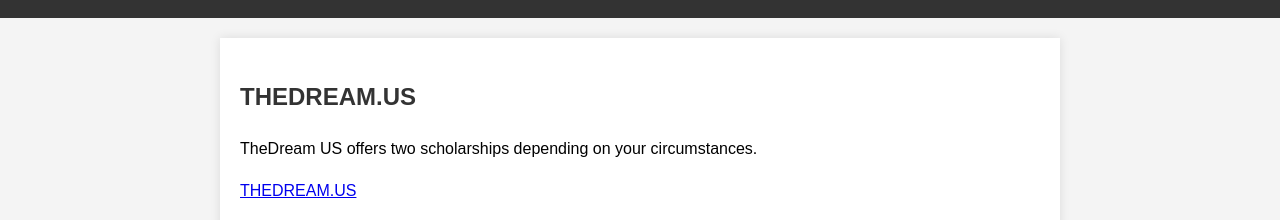
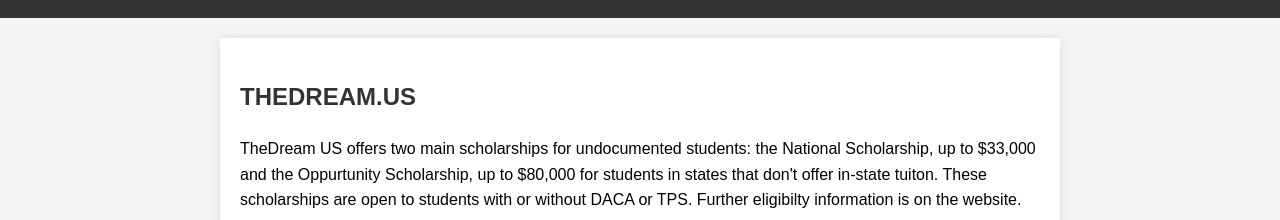
Before and after one commit to hcd00/ETHN.Website, a plain HTML site: page scholarships.html in a window 1280 px wide. Shown: the part 91-311 px from the top of the page. Drawn offline with Linux system fonts and the light colour scheme.

Commit message:
Final review

```diff
--- a/scholarships.html
+++ b/scholarships.html
@@ -9,6 +9,7 @@
   <link rel="stylesheet" href="styles.css">
   <script src="index.js" defer></script>
 </head>
+
 <body>
   <header class="nav">
     <div>
@@ -27,7 +28,11 @@
     <div class="container">
       <section class="intro">
         <h2>THEDREAM.US</h2>
-        <p>TheDream US offers two scholarships depending on your circumstances.</p>
+        <p>TheDream US offers two main scholarships for undocumented students: the National Scholarship, up to $33,000
+          and the Oppurtunity Scholarship, up to $80,000 for students in states that don't offer in-state tuiton.
+          These scholarships are open to students with or without DACA or TPS. Further eligibilty information is on the
+          website.
+        </p>
         <a href="https://www.thedream.us/scholarships/">THEDREAM.US</a>
       </section>
 
@@ -57,4 +62,5 @@
     <div>All Rights Reserved.</div>
   </footer>
 </body>
+
 </html>
```
